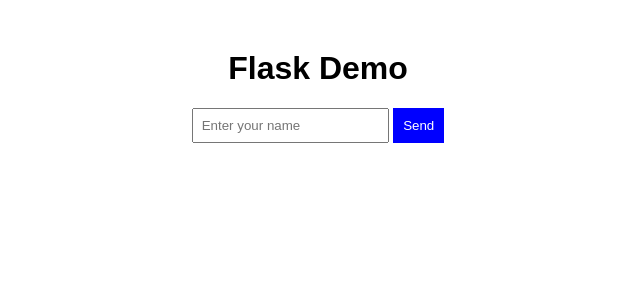
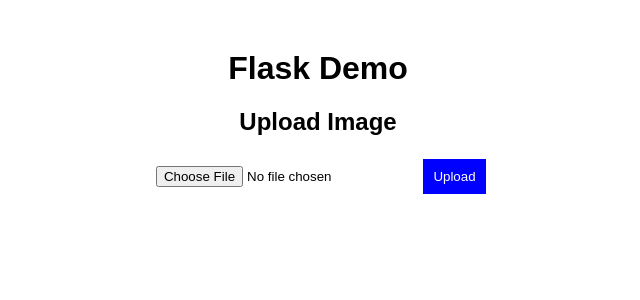
Before and after one commit to jacdylngab/Road-Eye-Road-Object-Detection-and-Classification, a Flask app: page / in a window 1280 px wide. Shown: the top 300 px of the page, without its empty margins (322-962 px from the left). Run offline with Flask 3, Linux system fonts and the light colour scheme.

Commit message:
Learning how to implement uploading an image

```diff
--- a/web/app.py
+++ b/web/app.py
@@ -1,4 +1,6 @@
-from flask import Flask, render_template, request, jsonify
+from flask import Flask, render_template, request, send_file
+from PIL import Image
+import io
 
 app = Flask(__name__)
 
@@ -6,12 +8,28 @@ app = Flask(__name__)
 def home():
     return render_template("index.html")
 
-@app.route("/hello", methods=["POST"])
-def hello():
-    data = request.json
-    name = data.get("name")
+@app.route("/upload", methods=["POST"])
+def upload():
+    file = request.files["image"]
 
-    return jsonify({"message": f"Hello {name}!"})
+    if file:
+        img = Image.open(file.stream) # open the image from the uploaded file
+
+        # TODO: Pass the image to the model for inference
+
+        buf = io.BytesIO()
+        img.save(buf, format="PNG") # write the image into the buffer
+        buf.seek(0) # rewind to the start
+        return send_file(buf, mimetype="image/png")
+
+    return "No file uploaded"
 
 if __name__ == "__main__":
     app.run(host="0.0.0.0", port=5000, debug=True)
+
+"""
+request.files["image"] — the key "image" must match what you used in formData.append()
+io.BytesIO() — an in-memory buffer (so you don't have to save the image to disk)
+buf.seek(0) — rewinds the buffer back to the start before sending it
+send_file() — sends the image bytes back to the browser
+"""
--- a/web/static/css/style.css
+++ b/web/static/css/style.css
@@ -12,5 +12,5 @@ button {
 }
 
 input {
-    padding: 8px;
+    padding: 10px;
 }
--- a/web/static/js/script.js
+++ b/web/static/js/script.js
@@ -1,15 +1,25 @@
-function sendName() {
-    const name = document.getElementById("nameInput").value;
+function uploadImage() {
+    const file = document.getElementById("fileInput").files[0];
 
-    fetch("/hello", {
+    const formData = new FormData();
+    formData.append("image", file);
+
+    fetch("/upload", {
         method: "POST",
-        headers: {
-            "Content-Type": "application/json"
-        },
-        body: JSON.stringify({ name: name })
+        body: formData
     })
-    .then(response => response.json())
-    .then(data => {
-        document.getElementById("response").innerText = data.message;
+    .then(response => response.blob())
+    .then(blob => {
+        const url = URL.createObjectURL(blob);
+        document.getElementById("result").src = url;
     });
 }
+
+/*
+.files[0] — gets the first (and only) selected file
+FormData — a special object for sending files over HTTP (think of it like a container)
+formData.append("image", file) — puts the file in that container with the key "image"
+There's no Content-Type header — when sending FormData, the browser sets it automatically
+response.blob() — reads the response as raw binary (since the server is sending back an image, not JSON)
+URL.createObjectURL(blob) — converts the binary into a URL the <img> tag can use
+*/
--- a/web/templates/index.html
+++ b/web/templates/index.html
@@ -8,8 +8,18 @@
     <body>
         <h1>Flask Demo</h1>
 
-        <input type="text" id="nameInput" placeholder="Enter your name">
-        <button onclick="sendName()">Send</button>
+        <h2>Upload Image</h2>
+
+        <form id="uploadForm">
+            <!--
+            type="file" creates the file picker
+            accept="image/*" restricts it to image files only
+            The <img> tag is where you'll display the result
+            -->
+            <input type="file" id="fileInput" name="image" accept="image/*">
+            <button type="button" onclick="uploadImage()">Upload</button>
+            <img id="result">
+        </form>
 
         <p id="response"></p>
 
```
Also changed, not shown: 1 other file.
